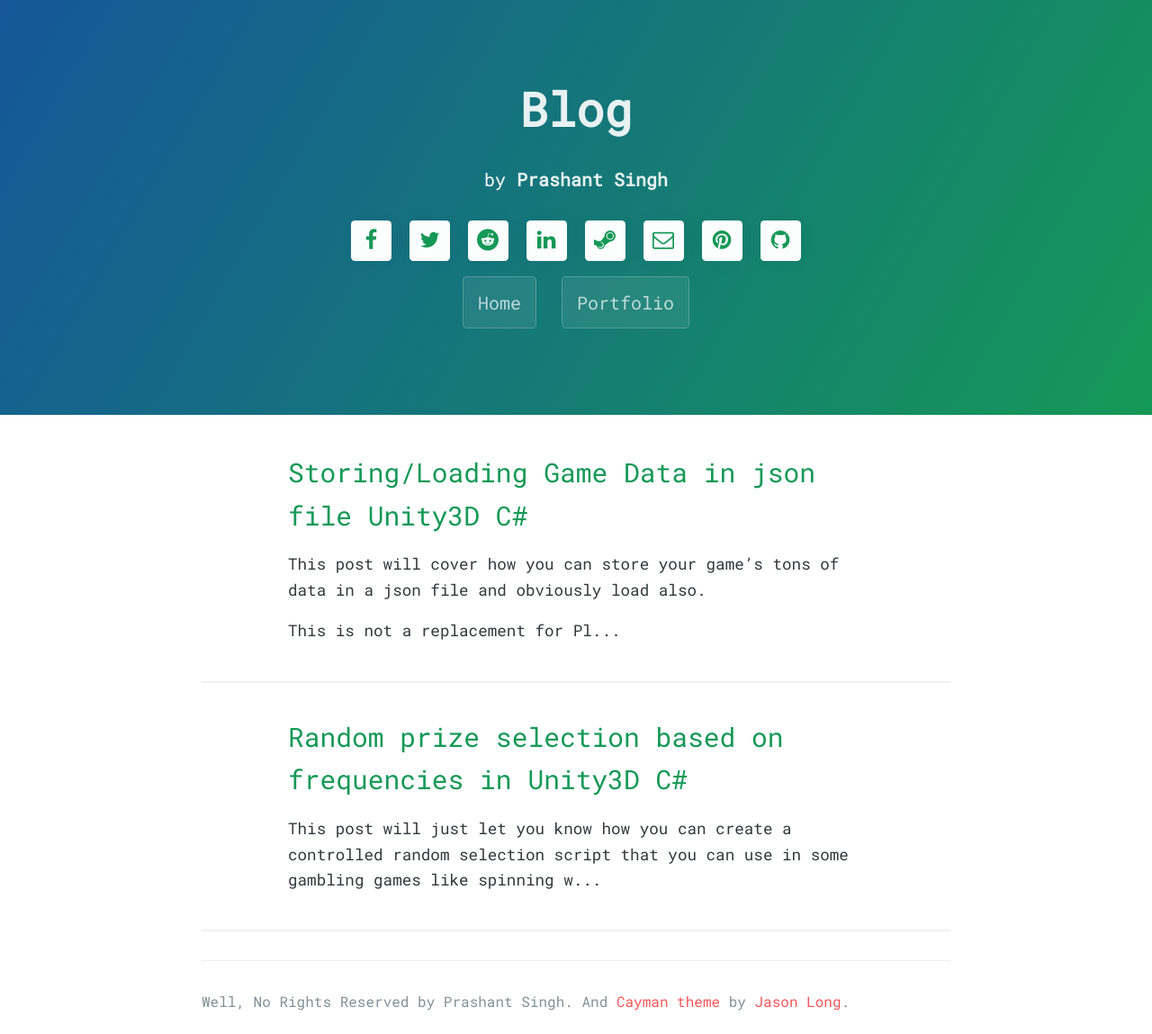
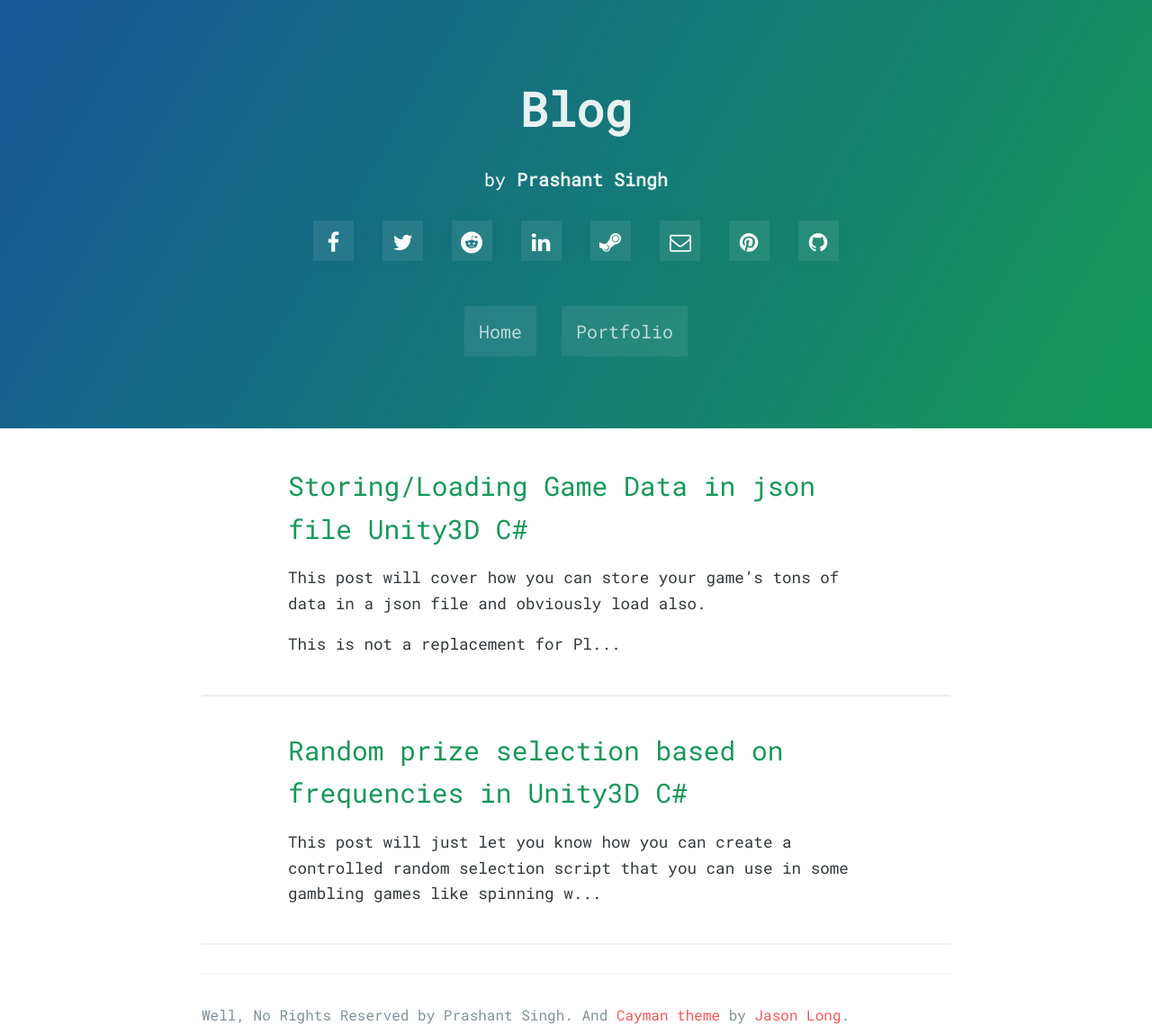
Before and after one commit to prashant-singh/prashant-singh.github.io, a Jekyll site: the page built from index.html, in a window 1280 px wide. Shown: the whole page at 90% size. Built offline with Jekyll 4.4.1, drawn with Linux system fonts in a browser that asks for light colours; nearby versions of some CDN libraries; the list of posts is cut into pages by our own code; a style sheet for code colours, icons or effects is not loaded.

Commit message:
Update stylesheet.css

```diff
--- a/stylesheets/stylesheet.css
+++ b/stylesheets/stylesheet.css
@@ -28,14 +28,10 @@ a:hover {
   text-decoration: underline; }
 
   .btn {
-      display: inline-block;
-      margin-bottom: 1rem;
+    display: inline-block;
+/*      margin-bottom: 0rem;*/
       color: rgba(255, 255, 255, 0.7);
       background-color: rgba(255, 255, 255, 0.08);
-      border-color: rgba(255, 255, 255, 0.2);
-      border-style: solid;
-      border-width: 1px;
-      border-radius: 0.3rem;
       transition: color 0.2s, background-color 0.2s, border-color 0.2s; }
       .btn:hover {
         color: rgba(255, 255, 255, 0.8);
@@ -59,7 +55,7 @@ a:hover {
           font-size: 1rem; }
           .btn + .btn {
             margin-top: 1rem;
-            margin-left: 0; } }
+            margin-left: 0;  } }
 
 .share-btn {
       display: inline-block;
@@ -348,9 +344,7 @@ a:hover {
         cursor: pointer;
     }
 /* SOCIAL MEDIA BUTTONS */
-.social-buttons {
-  height: 40px;
-  font-size: 0;
+.header-elements{
   text-align: center;
   top: 0;
   bottom: 0;
@@ -358,9 +352,10 @@ a:hover {
   right: 0;
 }
 
+
 .social-button {
   display: inline-block;
-  background-color: #fff;
+  background-color: rgba(255, 255, 255, 0.08);
   width: 45px;
   height: 45px;
   line-height: 45px;
@@ -369,14 +364,14 @@ a:hover {
   position: relative;
   overflow: hidden;
   opacity: .99;
-  border-radius: 10%;
+  border-radius: 0%;
   box-shadow: 0 0 30px 0 rgba(0, 0, 0, 0.05);
   -webkit-transition: all 0.35s cubic-bezier(0.31, -0.105, 0.43, 1.59);
   transition: all 0.35s cubic-bezier(0.31, -0.105, 0.43, 1.59);
 }
 .social-button:before {
   content: '';
-  background-color: #b21d1d;
+/*  background-color: #b21d1d;*/
   width: 140%;
   height: 140%;
   position: absolute;
@@ -399,50 +394,50 @@ a:hover {
   background-color: #3b5999;
 }
 .social-button.facebook .fa {
-  color: #159957;
+  color: #fff;
 
 }
 .social-button.twitter:before {
   background-color: #55acee;
 }
 .social-button.twitter .fa {
-  color: #159957;
+  color: #fff;
 }
 .social-button.reddit:before {
   background-color: #ff5700;
 }
 .social-button.reddit .fa {
-  color: #159957;
+  color: #fff;
 }
 .social-button.linkedin:before {
   background-color: #007bb5;
 }
 .social-button.linkedin .fa {
-  color: #159957;
+  color: #fff;
 }
 .social-button.pinterest:before {
   background-color: #cb2027;
 }
 .social-button.pinterest .fa {
-  color: #159957;
+  color: #fff;
 }
 .social-button.steam:before {
   background-color: #666666;
 }
 .social-button.steam .fa {
-  color: #159957;
+  color: #fff;
 }
 .social-button.envelope-o:before {
   background-color: #dd4b39;
 }
 .social-button.envelope-o .fa {
-  color: #159957;
+  color: #fff;
 }
 .social-button.github:before {
   background-color: #000000;
 }
 .social-button.github .fa {
-  color: #159957;
+  color: #fff;
 }
 .social-button:focus:before, .social-button:hover:before {
   top: -20%;
```
